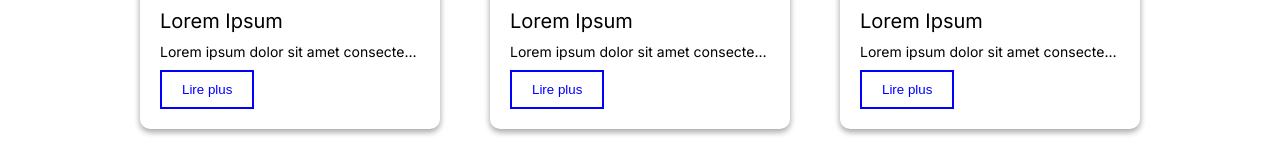
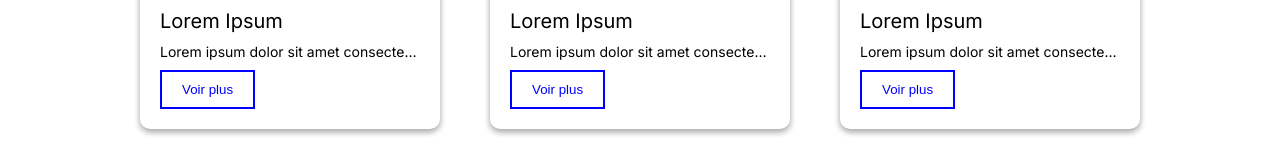
Before and after one commit to PhoenixMputu/mlc, a React (Create React App) app: page / in a window 1280 px wide. Shown: the part 2022-2182 px from the top of the page. Built offline with nearby package versions, Linux system fonts and the light colour scheme.

Commit message:
update label of button

```diff
--- a/src/components/CardActuality.jsx
+++ b/src/components/CardActuality.jsx
@@ -9,7 +9,7 @@ const CardActuality = ({image, title, description, key, id}) => {
         <img src={image} alt={title} className="card-image"/>
         <h3 className="card-title">{title}</h3>
         <p className='description'>{description}</p>
-        <button>Lire plus</button>
+        <button>Voir plus</button>
     </Link>
   )
 }
```
